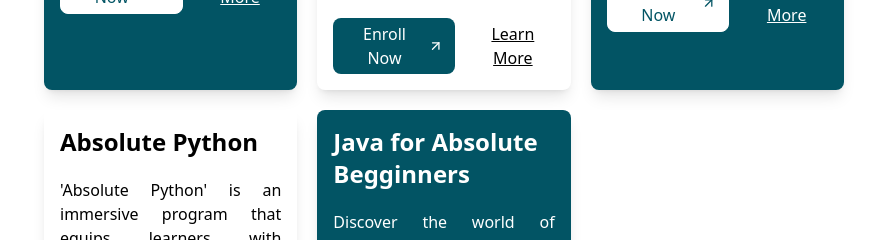
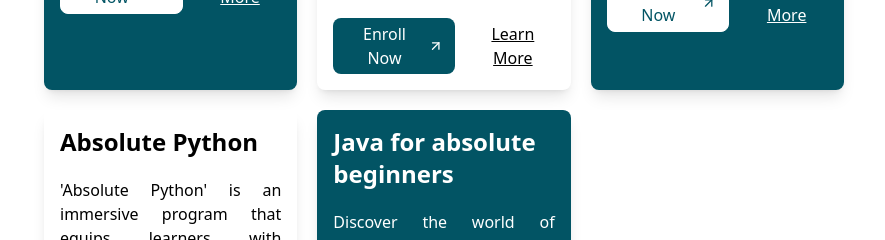
Before and after one commit to AzimiShaja/safy.dev, a React (Vite) app: page / in a window 1280 px wide. Shown: the part 1480-1720 px from the top of the page, without its empty margins (196-1081 px from the left). Built offline with nearby package versions, Linux system fonts and the light colour scheme.

Commit message:
fixed typo

```diff
--- a/src/components/Course.jsx
+++ b/src/components/Course.jsx
@@ -83,7 +83,7 @@ export default function Course() {
 
                 </div>
                 <div className="p-4  shadow-lg rounded-lg bg-primary text-white">
-                    <h2 className="text-2xl font-semibold">Java for Absolute Begginners</h2>
+                    <h2 className="text-2xl font-semibold">Java for absolute beginners</h2>
                     <p className="text-justify mt-5 leading-6">Discover the world of programming with 'Java for Absolute Beginners,' a beginner-friendly course that introduces you to Java's basics, equipping you with essential skills to start your coding journey confidently.</p>
                         <div className="flex items-center gap-4  pt-3">
                             <p className="">Languages:</p>
```
